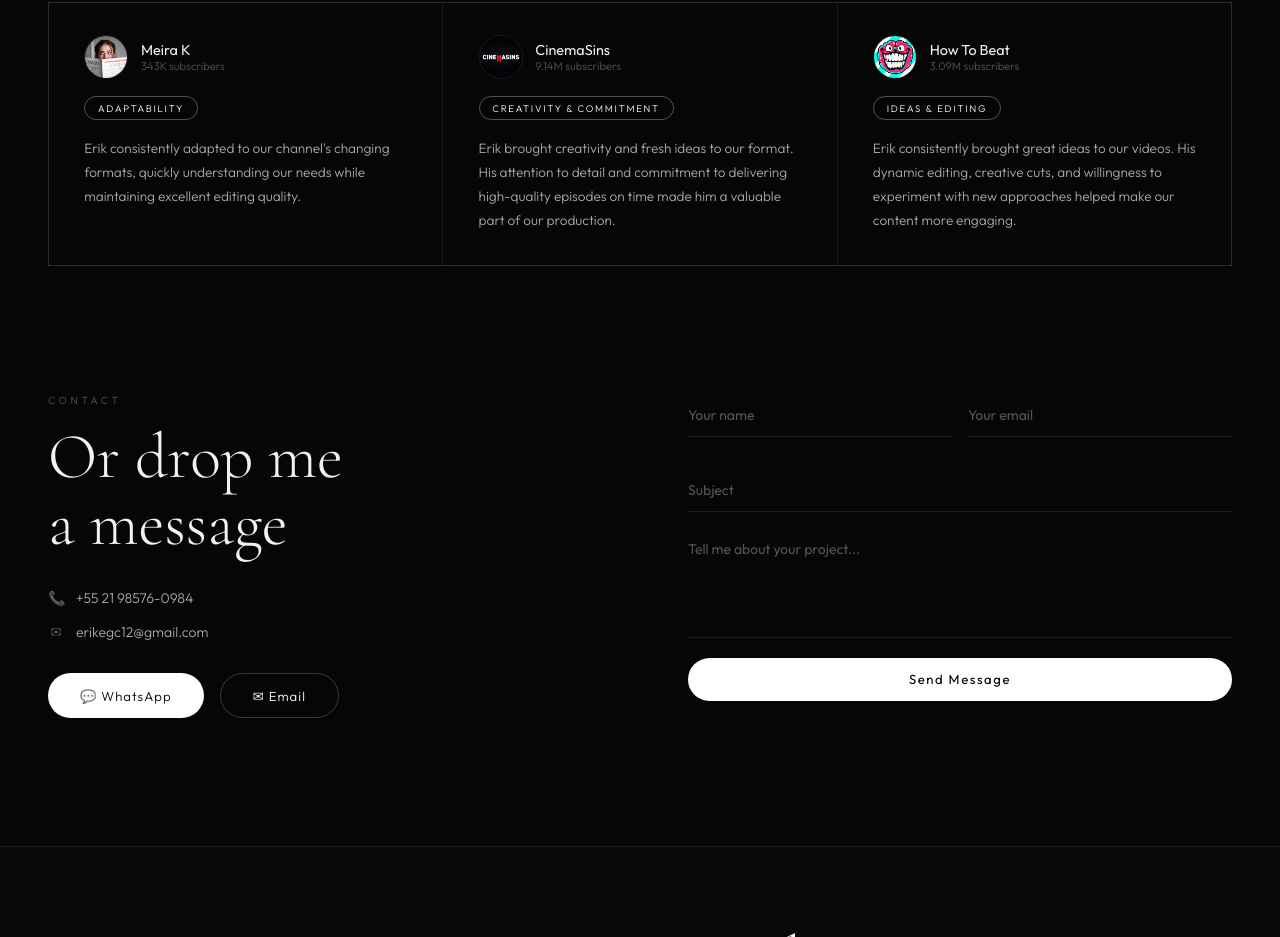
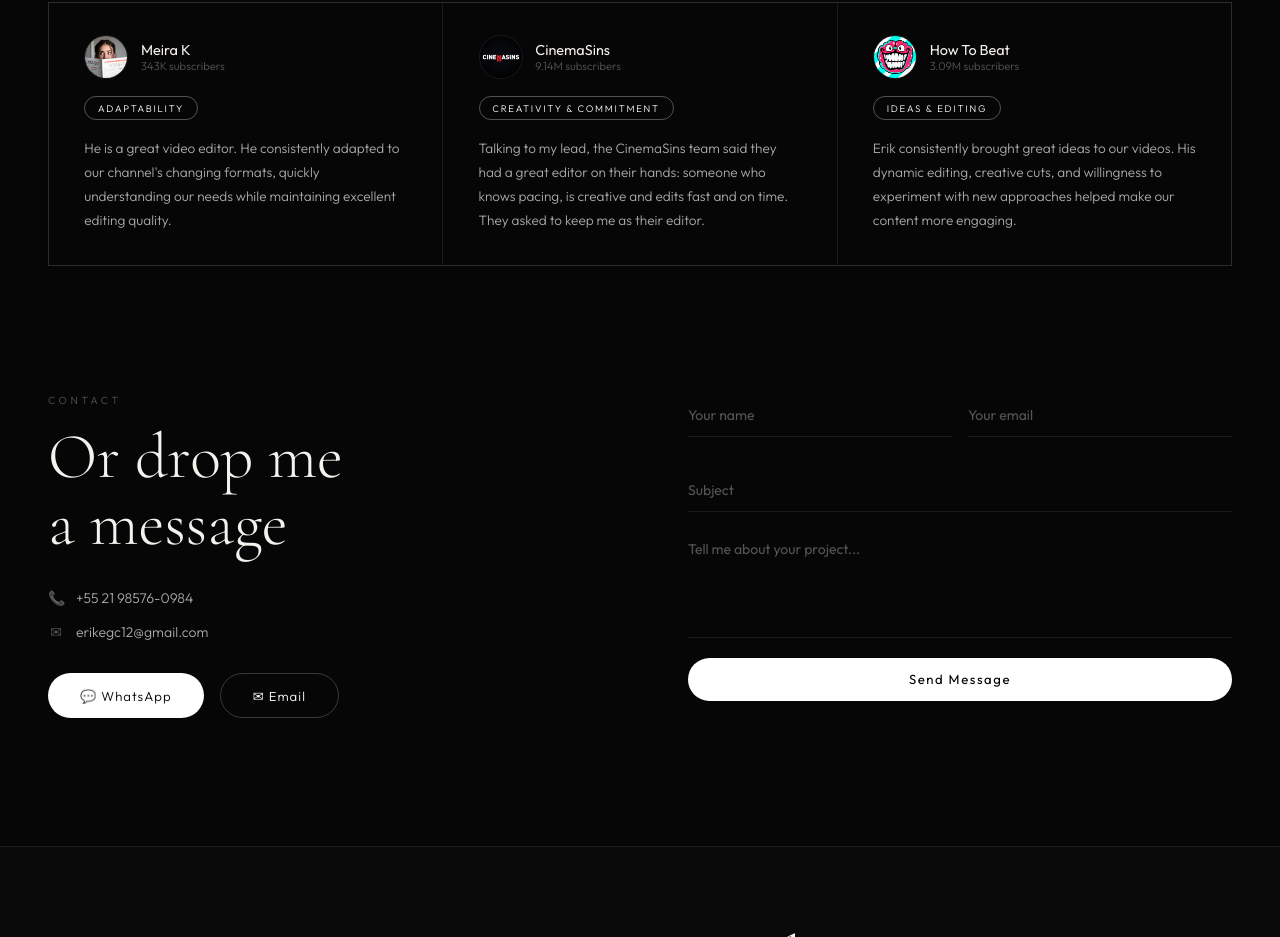
Before and after one commit to erikegc12-sys/Erik_Gomes, a plain HTML site: page index.html in a window 1280 px wide. Shown: the part 5464-6401 px from the top of the page. Drawn offline with nearby package versions, Linux system fonts and the light colour scheme.

Commit message:
Client feedback: Meira's exact words, CinemaSins as reported feedback
Co-Authored-By: Claude Opus 5.5 <noreply@anthropic.com>
Claude-Session: https://claude.ai/code/session_017LUfiUZDVgpBVsPRvfdLnn

```diff
--- a/index.html
+++ b/index.html
@@ -847,13 +847,13 @@ body::after{content:'';position:fixed;inset:0;background-image:url("data:[embedd
   <div class="fb-card reveal">
     <div class="fb-who"><img src="images/clients/meirak.jpg" alt="Meira K"><div><div class="fb-name">Meira K</div><div class="fb-role" data-en="343K subscribers" data-pt="343 mil inscritos">343K subscribers</div></div></div>
     <span class="fb-trait" data-en="Adaptability" data-pt="Adaptabilidade">Adaptability</span>
-    <p class="fb-text" data-en="Erik consistently adapted to our channel&#x27;s changing formats, quickly understanding our needs while maintaining excellent editing quality." data-pt="O Erik sempre se adaptou às mudanças de formato do nosso canal, entendendo rápido o que precisávamos e mantendo uma qualidade de edição excelente.">Erik consistently adapted to our channel's changing formats, quickly understanding our needs while maintaining excellent editing quality.</p>
+    <p class="fb-text" data-en="He is a great video editor. He consistently adapted to our channel&#x27;s changing formats, quickly understanding our needs while maintaining excellent editing quality." data-pt="Ele é um ótimo editor de vídeo. Ele sempre se adaptou às mudanças de formato do nosso canal, entendendo rápido o que precisávamos e mantendo uma qualidade de edição excelente.">He is a great video editor. He consistently adapted to our channel's changing formats, quickly understanding our needs while maintaining excellent editing quality.</p>
   </div>
 
   <div class="fb-card reveal">
     <div class="fb-who"><img src="images/clients/cinemasins.jpg" alt="CinemaSins"><div><div class="fb-name">CinemaSins</div><div class="fb-role" data-en="9.14M subscribers" data-pt="9,14 mi inscritos">9.14M subscribers</div></div></div>
     <span class="fb-trait" data-en="Creativity &amp; commitment" data-pt="Criatividade e compromisso">Creativity & commitment</span>
-    <p class="fb-text" data-en="Erik brought creativity and fresh ideas to our format. His attention to detail and commitment to delivering high-quality episodes on time made him a valuable part of our production." data-pt="O Erik trouxe criatividade e ideias novas para o nosso formato. A atenção aos detalhes e o compromisso em entregar episódios de alta qualidade no prazo fizeram dele uma parte valiosa da nossa produção.">Erik brought creativity and fresh ideas to our format. His attention to detail and commitment to delivering high-quality episodes on time made him a valuable part of our production.</p>
+    <p class="fb-text" data-en="Talking to my lead, the CinemaSins team said they had a great editor on their hands: someone who knows pacing, is creative and edits fast and on time. They asked to keep me as their editor." data-pt="Falando com o meu chefe, o time do CinemaSins disse que eles tinham um grande editor nas mãos: alguém que sabe dar pacing, é criativo e edita rápido e no prazo. E pediram para me manter como editor deles.">Talking to my lead, the CinemaSins team said they had a great editor on their hands: someone who knows pacing, is creative and edits fast and on time. They asked to keep me as their editor.</p>
   </div>
 
   <div class="fb-card reveal">
```
